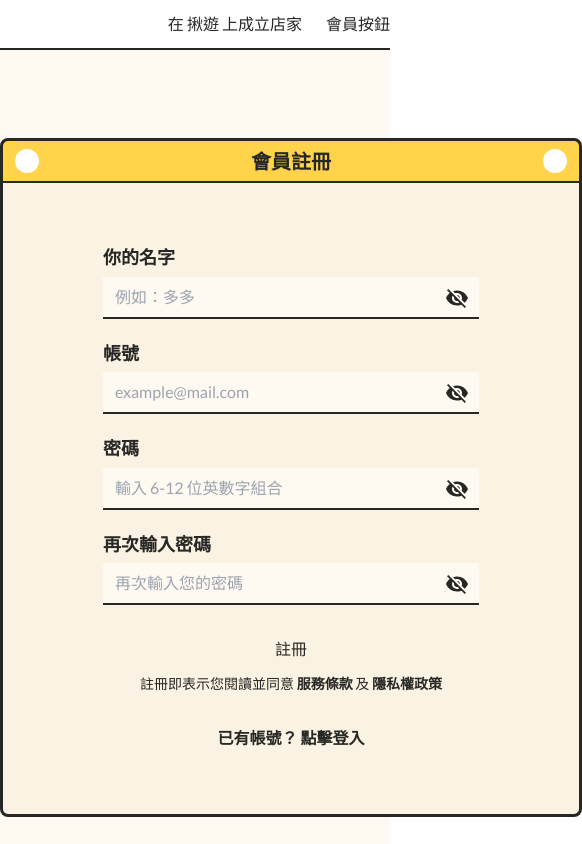
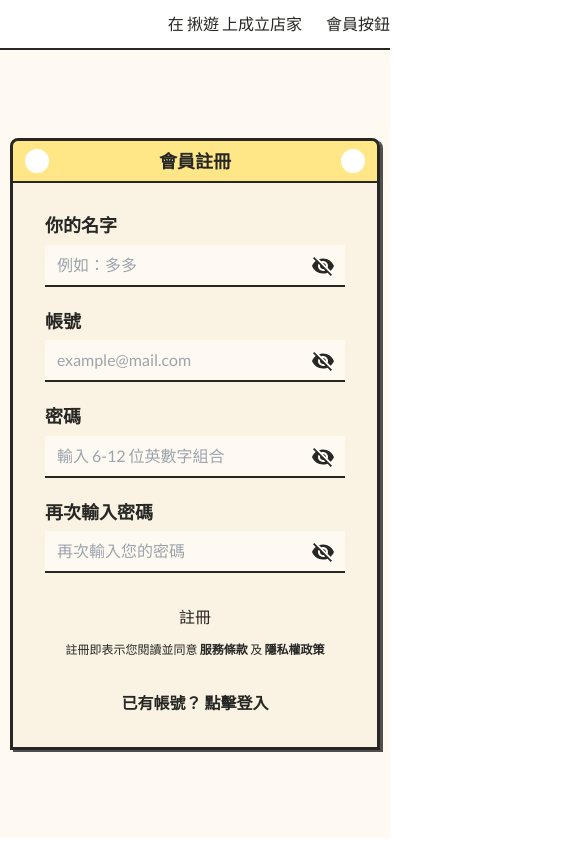
Before and after one commit to star82620/join-joy, a Next.js app: page /signup in a window 390 px wide. Shown: the top 844 px of the page, 582 px wide, since content can reach past the window. Built offline with nearby package versions, Linux system fonts and the light colour scheme.

Commit message:
style/ adjust RWD layout

```diff
--- a/common/components/FrameWindow.tsx
+++ b/common/components/FrameWindow.tsx
@@ -5,17 +5,17 @@ interface Props {
   children: ReactNode;
 }
 
-// window 寬度是看內容的
+// FrameWindow 框框寬度是看內容的
 
 export default function FrameWindow({ titleTag, children }: Props) {
   return (
-    <div className="m-auto w-fit">
-      <section className="flex justify-between items-center bg-yellow-second border-[3px] border-b-2 rounded-t-lg px-3 py-2 text-center">
+    <div className="m-auto w-fit rounded-t-lg shadow-window">
+      <section className="flex justify-between items-center bg-yellow-neutral border-[3px] border-b-2 rounded-t-lg px-3 py-2 text-center">
         <div className="w-6 h-6 rounded-full bg-white"></div>
         {titleTag}
         <div className="w-6 h-6 rounded-full bg-white"></div>
       </section>
-      <section className="bg-yellow-dark border-[3px] border-t-0 rounded-b-lg px-[100px] py-16">
+      <section className="bg-yellow-dark border-[3px] border-t-0 px-[100px] py-16 lg:px-14 lg:py-12 md:px-8 md:py-8 sm:px-4 sm:py-6">
         {children}
       </section>
     </div>
--- a/modules/Signup/index.tsx
+++ b/modules/Signup/index.tsx
@@ -49,18 +49,20 @@ export default function Signup() {
   ];
 
   const t = () => {};
-  const titleTag = <h2 className="text-[20px]">會員註冊</h2>;
+  const titleTag = (
+    <h2 className="text-[20px] md:text-[18px] md:leading-heading">會員註冊</h2>
+  );
   return (
     <div>
       <div className="m-auto w-fit">
         <FrameWindow titleTag={titleTag}>
-          <form className="flex flex-col gap-6 w-[376px]">
+          <form className="flex flex-col gap-6 w-[380px] md:w-[300px] sm:w-[280px]">
             <FormInput formSet={formSet} />
             <button type="button" className="mt-2" onClick={t}>
               註冊
             </button>
           </form>
-          <p className="mt-3 text-center text-sm">
+          <p className="mt-3 text-center text-sm md:text-xs">
             註冊即表示您閱讀並同意 <b>服務條款</b> 及 <b>隱私權政策</b>
           </p>
           <p className="mt-8 text-center text-md font-semibold">
--- a/tailwind.config.ts
+++ b/tailwind.config.ts
@@ -97,10 +97,15 @@ const config: Config = {
     extend: {
       boxShadow: {
         btn: "2px 2px 0 0 #504F4E",
+        window: "3px 2px 0 0 #504F4E",
       },
       backgroundImage: {
         "eye-off": 'url("/images/input-visibility-off.svg")',
         "eye-on": 'url("/images/input-visibility-on.svg")',
+      },
+      lineHeight: {
+        heading: "1.4rem",
+        text: "1.2rem",
       },
     },
   },
```
